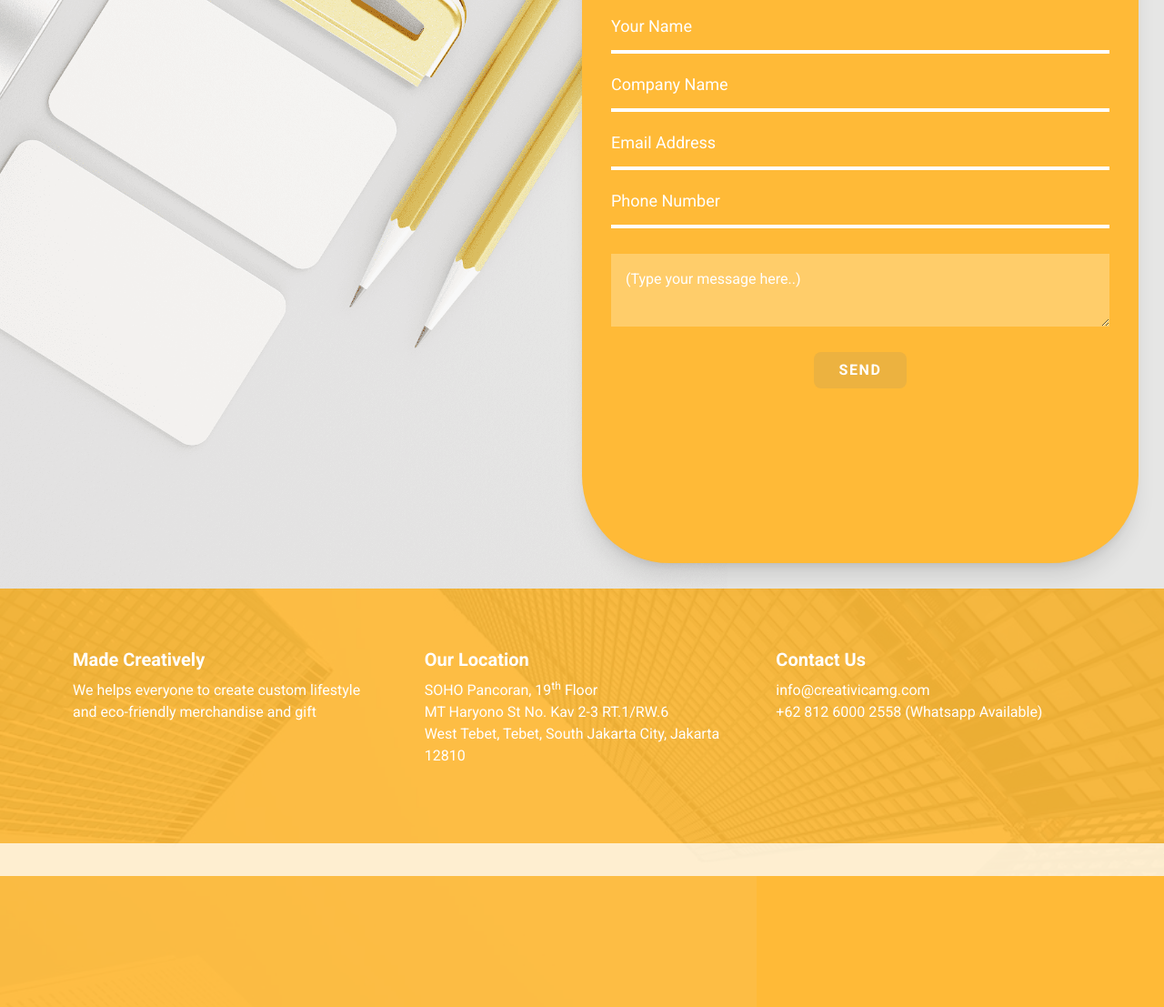
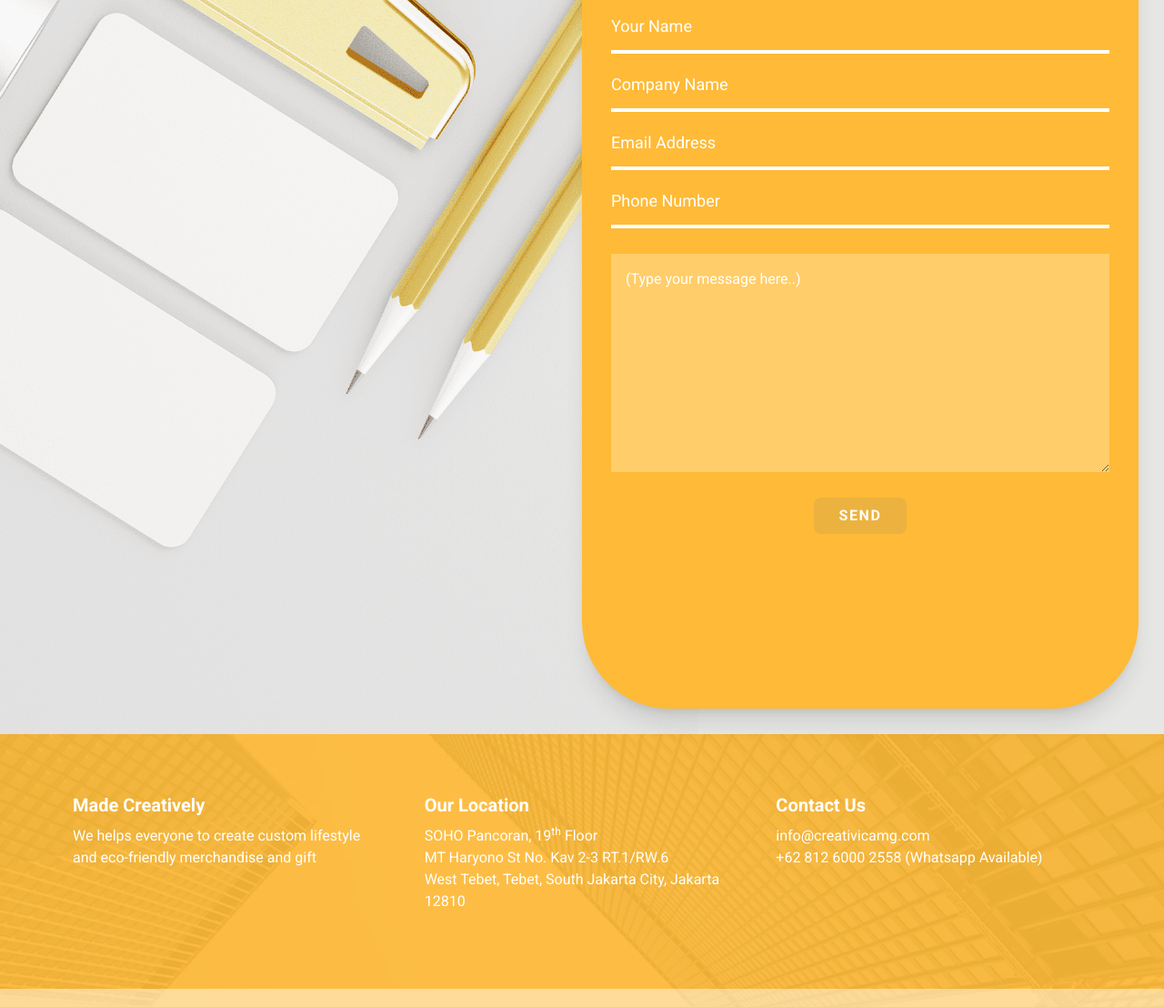
Before and after one commit to januarmaksum/Landing-page-Creativica-Merchandise, a plain HTML site: page index.html in a window 1280 px wide. Shown: the part 4625-5732 px from the top of the page at 91% size. Drawn offline with Linux system fonts and the light colour scheme.

Commit message:
add screen HD 2

```diff
--- a/index.html
+++ b/index.html
@@ -193,7 +193,7 @@
         <h2 class="font-bold px-10 text-gray-900 text-4xl xl:text-6xl xl:text-center xl:mb-16 mb-5">Our Clients</h2>
 
         <div class="overflow-hidden xl:text-center">
-            <div class="pl-10 w-fit inline-flex xl:gap-10 items-center overflow-x-scroll flex-nowrap">
+            <div class="pl-10 w-fit inline-flex xl:gap-10 items-center overflow-x-scroll xl:overflow-hidden flex-nowrap">
                 <div class="min-w-fit w-fit mr-5">
                     <img class="w-max" src="dist/images/logo-mandiri-1.png" alt="logo mandiri" />
                 </div>
@@ -230,7 +230,7 @@
                     <input required class="placeholder:text-white text-lg appearance-none bg-transparent border-none w-full text-gray-700 py-1 focus:outline-none" type="tel" placeholder="Phone Number" aria-label="Phone Number">
                 </div>
                 <div class="flex items-center py-2 mt-3">
-                    <textarea required class="placeholder:text-white bg-orange-light appearance-none w-full border-none text-gray-700 p-4 focus:outline-none" placeholder="(Type your message here..)"></textarea>
+                    <textarea required class="placeholder:text-white xl:h-60 bg-orange-light appearance-none w-full border-none text-gray-700 p-4 focus:outline-none" placeholder="(Type your message here..)"></textarea>
                 </div>
                 <div class="mt-3 flex w-full items-center justify-center">
                     <button class="uppercase text-white py-2 font-bold tracking-widest px-7 rounded-lg appearance-none border-none bg-orange-dark" type="submit">send</button>
@@ -261,8 +261,8 @@
                 <p class="text-base">+62 812 6000 2558 (Whatsapp Available)</p>
             </div>
         </div>
-        <div class="footer-divider w-full h-9 relative"></div>
-        <div class="container lg:grid lg:grid-cols-2 xl:flex xl:flex-row relative text-gray-900">
+        <div class="footer-divider w-full h-9 xl:h-28 relative"></div>
+        <div class="container xl:max-w-none lg:grid lg:grid-cols-2 xl:flex xl:flex-row relative text-gray-900">
             <div class="p-7 xl:px-20 xl:py-44  xl:basis-[65%]">
                 <h2 class="font-bold text-4xl xl:text-5xl uppercase">Our Location</h2>
                 <address class="not-italic my-4 text-xl">
--- a/styles.css
+++ b/styles.css
@@ -370,7 +370,7 @@ body {
     }
 
     .form-section {
-        background-position: left -29rem center;
+        background-position: left -35rem center;
     }
 
     .form-section::after {
@@ -380,8 +380,12 @@ body {
         bottom: 0;
         top: 0;
         background-color: #e6e6e5;
-        width: 30rem;
+        width: 32rem;
         z-index: 1;
+    }
+
+    .footer-divider {
+        background-color: rgb(255 255 255 / 45%);
     }
 }
 
```
Also changed, not shown: dist/output.css.
